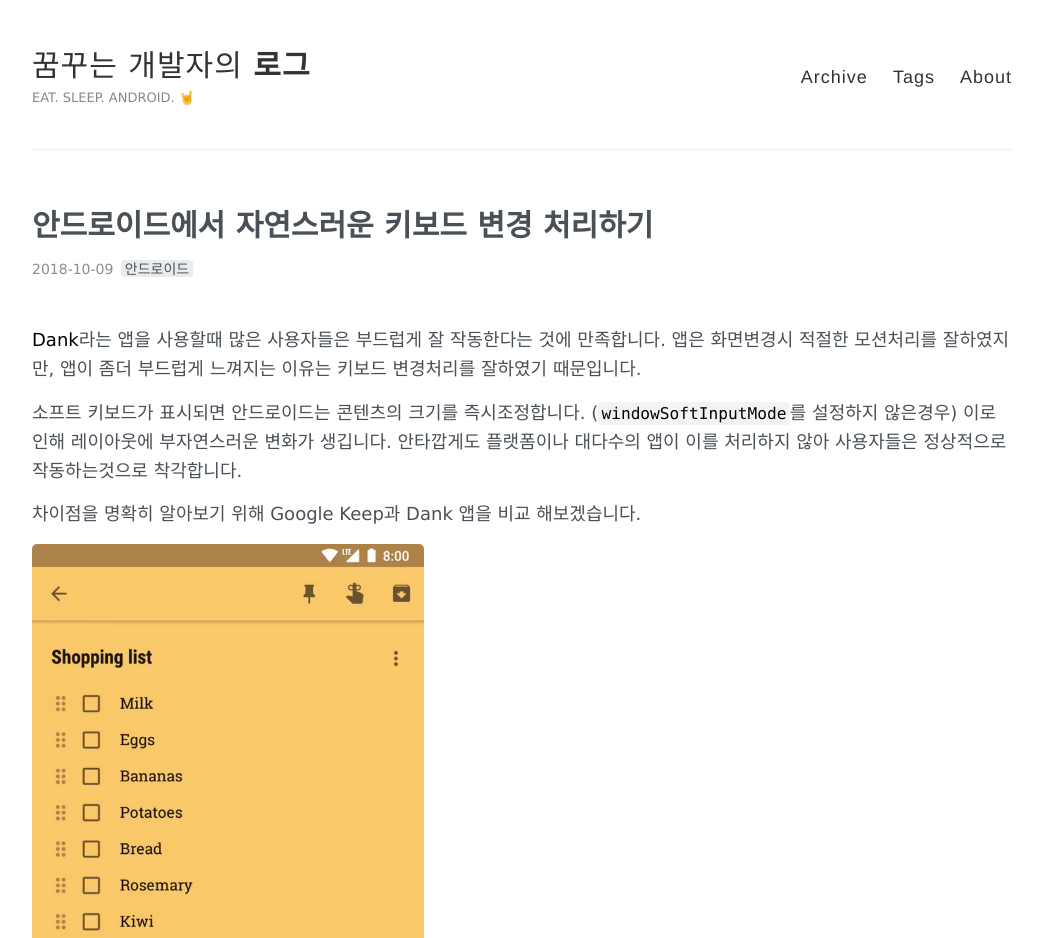
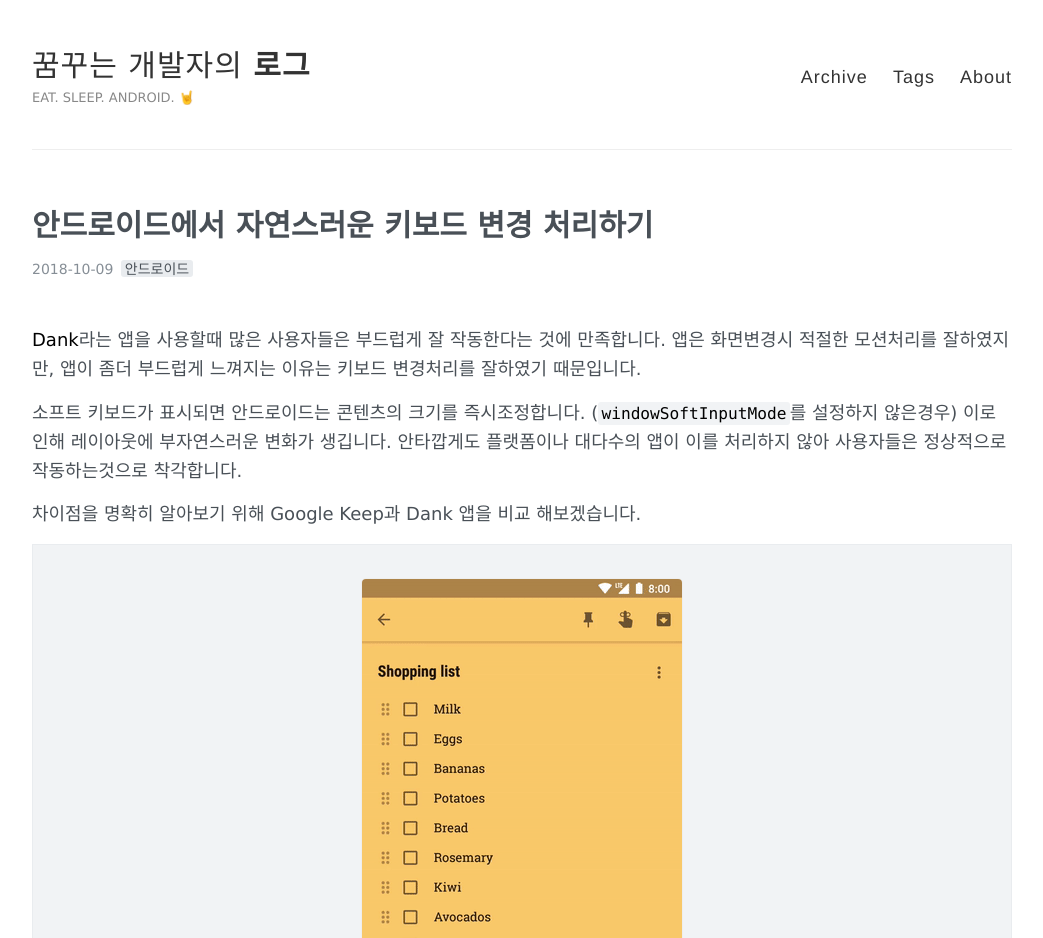
Before and after one commit to kmshack/blog.kmshack.kr, a Jekyll site: the page built from _posts/2018-10-09-smooth_keyboard.md, in a window 1280 px wide. Shown: the top 938 px of the page, without its empty margins (118-1161 px from the left). Built offline with Jekyll 4.4.1, drawn with Linux system fonts in a browser that asks for light colours; comment, search, counter and statistics services are not loaded.

Commit message:
image url fix

````diff
--- a/_posts/2018-10-09-smooth_keyboard.md
+++ b/_posts/2018-10-09-smooth_keyboard.md
@@ -12,11 +12,11 @@ comments: true
 
 차이점을 명확히 알아보기 위해 Google Keep과 Dank 앱을 비교 해보겠습니다.
 
-![](/images/2018-10-09-smooth_keyboard/1.gif){:height="40%" width="40%"}
-Google Keep
+|:---------------:|
+|<br> ![](/images/2018-10-09-smooth_keyboard/1.gif){:.center-image} Google Keep|
 
-![](/images/2018-10-09-smooth_keyboard/2.gif){:height="40%" width="40%"}
-Dank
+|:---------------:|
+|<br> ![](/images/2018-10-09-smooth_keyboard/2.gif){:.center-image} Dank|
 
 <br>
 
@@ -38,7 +38,9 @@ Activity를 구성하는 View Tree는 일반적으로 다음과 같습니다.
 ---- Activity content
 ```
 
-![](/images/2018-10-09-smooth_keyboard/3.gif){:height="40%" width="40%"}
+|:---------------:|
+|<br> ![](/images/2018-10-09-smooth_keyboard/3.gif){:.center-image} <br>|
+
 
 리사이즈 되는 부분을 제어하기 위해 콘텐츠 레이아웃의 크기가 변경되는 것을 감지하는 유틸 클래스를 만들었습니다. View의 크기가 변경되면 컨텐츠의 전체 높이에서 변경된 높이만큼 변경되도록 애니메이션처리 합니다.
 
@@ -59,8 +61,8 @@ decorView.viewTreeObserver.addOnPreDrawListener {
 }
 ```
 
-![](/images/2018-10-09-smooth_keyboard/4.gif){:height="40%" width="40%"}
-
+|:---------------:|
+|<br> ![](/images/2018-10-09-smooth_keyboard/4.gif){:.center-image} <br>|
 
 
 ```java
--- a/style.scss
+++ b/style.scss
@@ -1,5 +1,19 @@
 ---
 ---
+
+
+
+//
+// CUSTOM
+//
+
+.center-image {
+    margin: 20px;
+    display: block;
+   border: 1px solid #eeeeee;
+}
+
+
 
 //
 // IMPORTS
@@ -258,7 +272,7 @@ a.footnote {
 img {
   display: block;
   max-width: 100%;
-  margin: 0 0 1em;
+  margin: 0 0 2em;
   border-radius: 5px;
 }
 
@@ -564,7 +578,7 @@ nav {
 }
 
 footer {
-  padding: 20px 0;
+  padding: 100px 0;
   text-align: center;
 
   p {
````
Also changed, not shown: images/2018-10-09-smooth_keyboard/1.gif, images/2018-10-09-smooth_keyboard/3.gif, images/2018-10-09-smooth_keyboard/4.gif, 1 other file.
